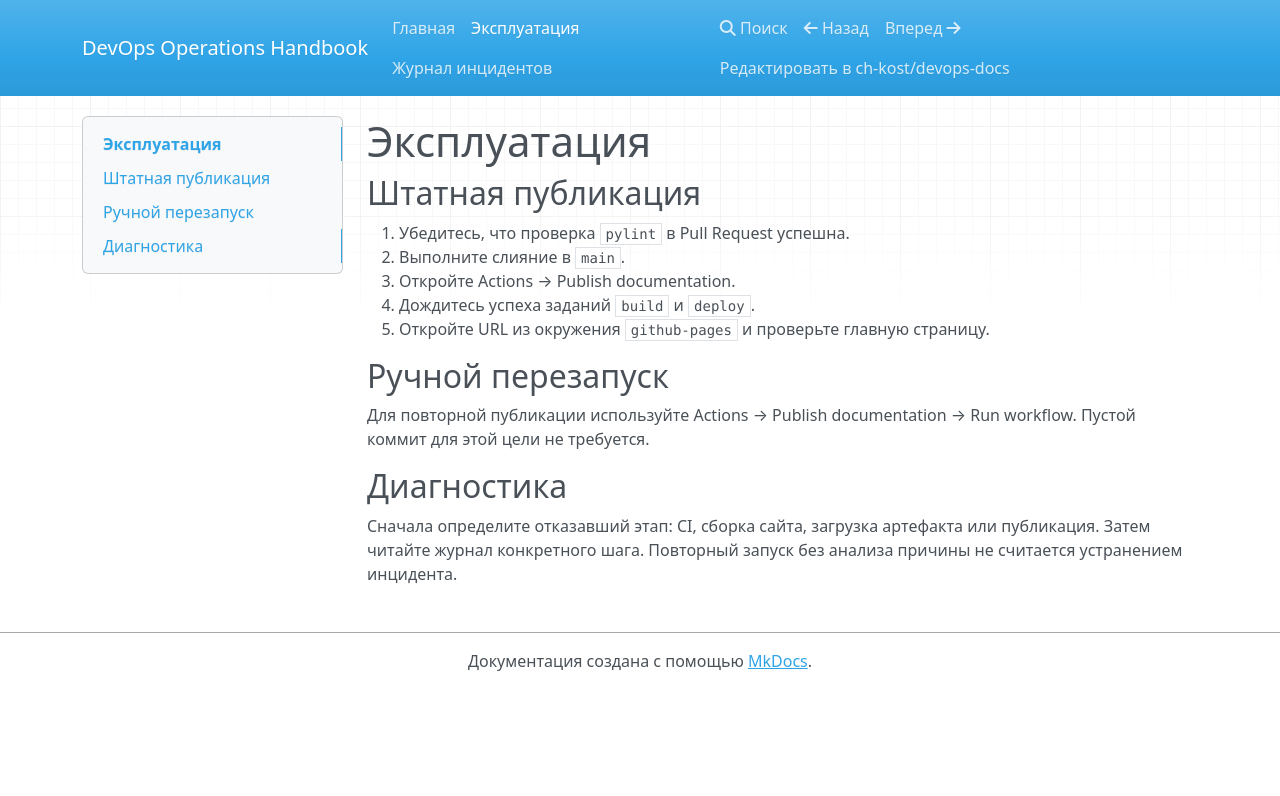
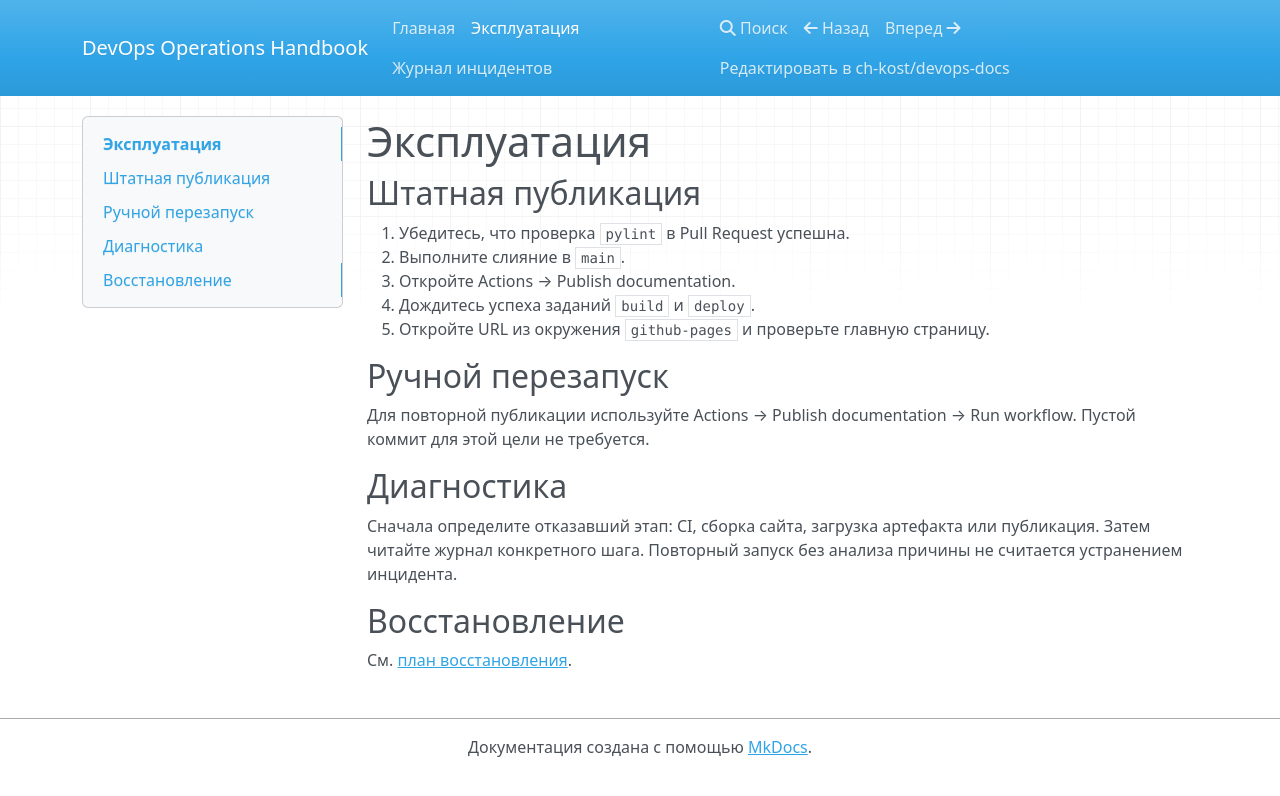
Before and after one commit to ch-kost/devops-docs, an MkDocs documentation site: the page built from docs/runbook.md, in a window 1280 px wide. Shown: the top 796 px of the page. Built offline with MkDocs 1.6.1, drawn with Linux system fonts in a browser that asks for light colours; nearby versions of some CDN libraries.

Commit message:
docs: add recovery link and version two marker

```diff
--- a/docs/runbook.md
+++ b/docs/runbook.md
@@ -14,3 +14,6 @@
 ## Диагностика
 Сначала определите отказавший этап: CI, сборка сайта, загрузка артефакта или публикация.
 Затем читайте журнал конкретного шага. Повторный запуск без анализа причины не считается устранением инцидента.
+
+## Восстановление
+См. [план восстановления](recovery.md).
```
Also changed, not shown: docs/index.md (+1 -1 lines).
